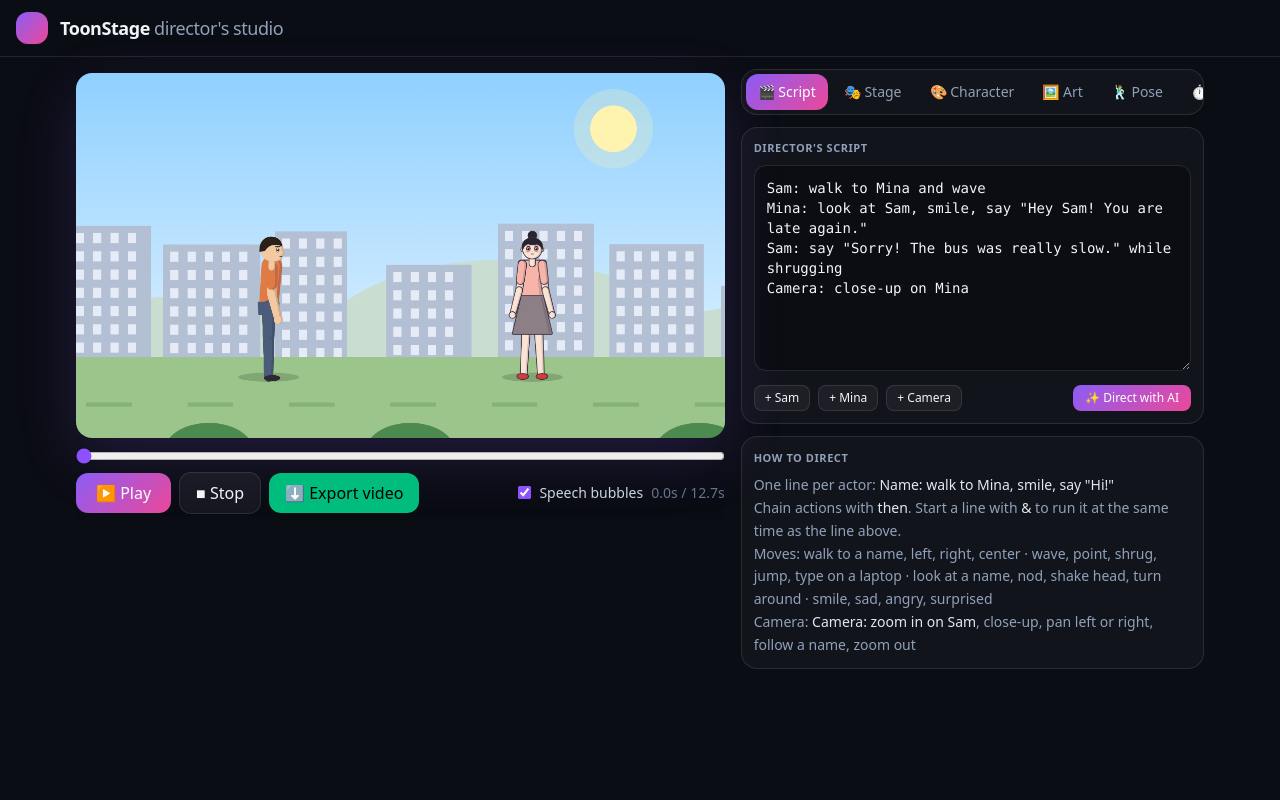
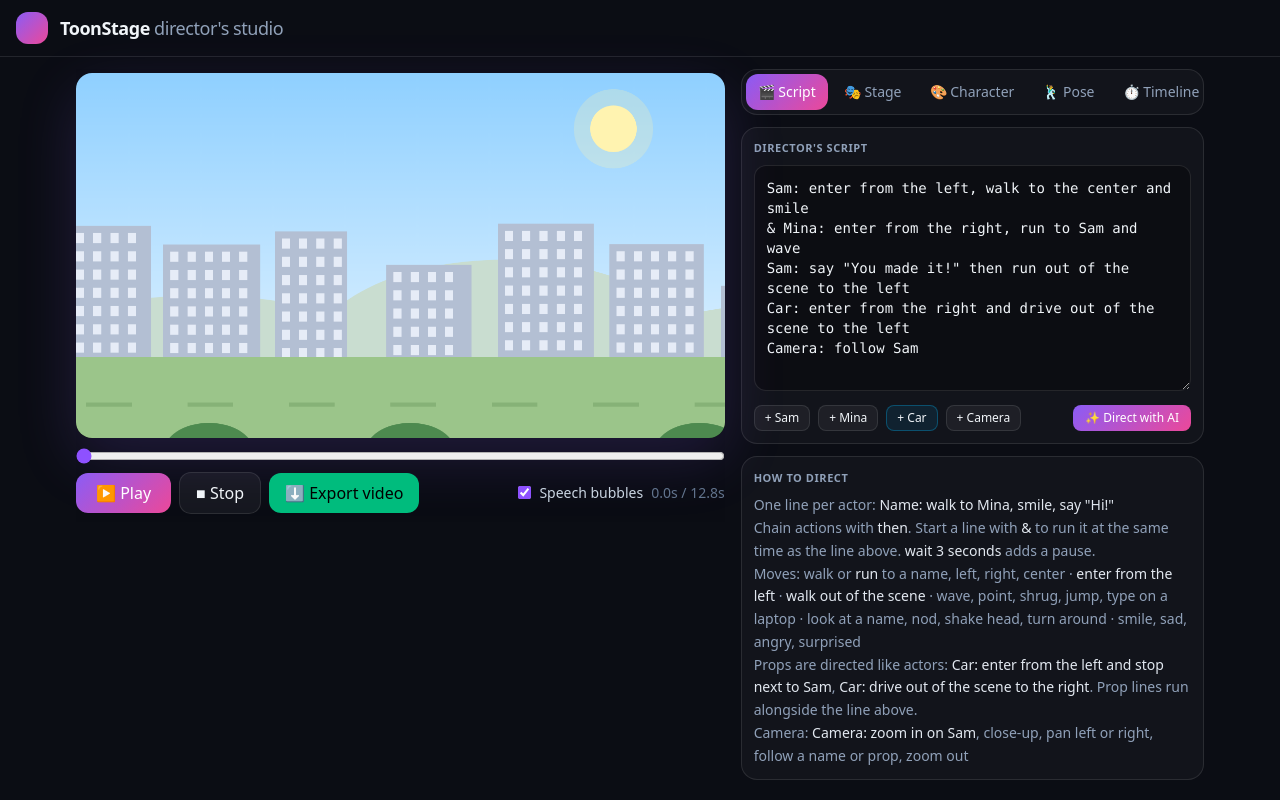
Before and after one commit to Nexbotcom/Cartoon, a Next.js app: page / in a window 1280 px wide. Built offline with nearby package versions, Linux system fonts and the light colour scheme.

Commit message:
Update page.tsx

```diff
--- a/app/page.tsx
+++ b/app/page.tsx
@@ -1,6 +1,5 @@
 "use client";
 import { useEffect, useMemo, useRef, useState } from "react";
-import ArtImporter from "@/components/ArtImporter";
 import Builder from "@/components/Builder";
 import PosePanel from "@/components/PosePanel";
 import Timeline from "@/components/Timeline";
@@ -8,22 +7,28 @@ import { H, THEME_LIST, W, renderFrame } from "@/lib/engine";
 import { listChars } from "@/lib/library";
 import { parseScript } from "@/lib/parser";
 import { PRESETS } from "@/lib/presets";
-import { CastMember, CharacterDef, Pose, PoseBlock, ThemeId } from "@/lib/types";
+import { PROP_LIST } from "@/lib/props";
+import { CastMember, CharacterDef, Pose, PoseBlock, PropKind, PropMember, ThemeId } from "@/lib/types";
 
-const SAMPLE = `Sam: walk to Mina and wave
-Mina: look at Sam, smile, say "Hey Sam! You are late again."
-Sam: say "Sorry! The bus was really slow." while shrugging
-Camera: close-up on Mina`;
+const SAMPLE = `Sam: enter from the left, walk to the center and smile
+& Mina: enter from the right, run to Sam and wave
+Sam: say "You made it!" then run out of the scene to the left
+Car: enter from the right and drive out of the scene to the left
+Camera: follow Sam`;
 
-type Tab = "script" | "stage" | "look" | "art" | "pose" | "timeline";
+type Tab = "script" | "stage" | "look" | "pose" | "timeline";
 const SLOTS = [380, 900, 640, 200, 1080];
 const panel = "rounded-2xl border border-white/10 bg-white/[0.03] p-3";
 const lbl = "mb-2 text-[11px] font-semibold uppercase tracking-wider text-slate-400";
 const grad = { background: "linear-gradient(135deg,#8b5cf6,#ec4899)" };
+const input = "rounded-lg border border-white/10 bg-black/30 px-2 py-1 text-sm";
 
 const INITIAL: CastMember[] = [
   { def: PRESETS[0], x: 380, depth: 0 },
   { def: PRESETS[1], x: 900, depth: 0 },
+];
+const INITIAL_PROPS: PropMember[] = [
+  { id: "prop-car", kind: "car", name: "Car", x: 640, depth: 0.5, scale: 1, color: "#d94f4f", flip: false },
 ];
 
 export default function Studio() {
@@ -31,6 +36,7 @@ export default function Studio() {
   const raf = useRef(0);
   const timeRef = useRef(0);
   const [cast, setCast] = useState<CastMember[]>(INITIAL);
+  const [props, setProps] = useState<PropMember[]>(INITIAL_PROPS);
   const [sel, setSel] = useState(0);
   const [script, setScript] = useState(SAMPLE);
   const [tab, setTab] = useState<Tab>("script");
@@ -54,10 +60,7 @@ export default function Studio() {
       i === sel ? { ...c, keys: [...(c.keys ?? []), { t0: draftT0, t1: draftT0 + draftDur, pose: draft }] } : c);
   }, [cast, tab, sel, draft, draftT0, draftDur]);
 
-  const scene = useMemo(() => parseScript(script, castLive), [script, castLive]);
-  const sceneRef = useRef(scene);
-  sceneRef.current = scene;
-
+  const scene = useMemo(() => parseScript(script, castLive, props), [script, castLive, props]);
   const ctx = () => cv.current!.getContext("2d")!;
   const stop = () => cancelAnimationFrame(raf.current);
 
@@ -70,13 +73,6 @@ export default function Studio() {
   }, [scene, bubbles, theme]);
   useEffect(() => { listChars().then(setLib); }, [tab]);
   useEffect(() => { setDraft({}); setDraftT0(null); }, [sel]);
-
-  // imported images finish loading after the first draw: repaint the current frame
-  useEffect(() => {
-    const h = () => { if (cv.current) renderFrame(ctx(), sceneRef.current, timeRef.current, { bubbles, theme }); };
-    window.addEventListener("toon-sprite", h);
-    return () => window.removeEventListener("toon-sprite", h);
-  }, [bubbles, theme]);
 
   const play = (onDone?: () => void) => {
     stop();
@@ -111,7 +107,7 @@ export default function Studio() {
     try {
       const r = await fetch("/api/direct", {
         method: "POST", headers: { "Content-Type": "application/json" },
-        body: JSON.stringify({ text: script, names: cast.map(c => c.def.name) }),
+        body: JSON.stringify({ text: script, names: [...cast.map(c => c.def.name), ...props.map(p => p.name)] }),
       });
       const j = await r.json();
       if (!r.ok) throw new Error(j.error || "AI request failed");
@@ -120,16 +116,31 @@ export default function Studio() {
     finally { setBusy(false); }
   };
 
+  const uniqueName = (base: string) => {
+    const used = [...cast.map(c => c.def.name), ...props.map(p => p.name)].map(s => s.toLowerCase());
+    let name = base, n = 2;
+    while (used.includes(name.toLowerCase())) name = `${base} ${n++}`;
+    return name;
+  };
+
   const patch = (i: number, p: Partial<CastMember>) => setCast(cs => cs.map((c, k) => (k === i ? { ...c, ...p } : c)));
   const remove = (i: number) => { setCast(cs => cs.filter((_, k) => k !== i)); setSel(0); };
   const addActor = (src: CharacterDef) => {
-    const used = cast.map(c => c.def.name.toLowerCase());
-    let name = src.name, n = 2;
-    while (used.includes(name.toLowerCase())) name = `${src.name} ${n++}`;
-    setCast([...cast, { def: { ...src, id: crypto.randomUUID(), name }, x: SLOTS[cast.length % SLOTS.length], depth: 0 }]);
+    setCast([...cast, { def: { ...src, id: crypto.randomUUID(), name: uniqueName(src.name) }, x: SLOTS[cast.length % SLOTS.length], depth: 0 }]);
     setSel(cast.length);
   };
   const addLine = (who: string) => setScript(s => `${s.trimEnd()}\n${who}: `);
+
+  const patchProp = (i: number, p: Partial<PropMember>) => setProps(ps => ps.map((q, k) => (k === i ? { ...q, ...p } : q)));
+  const removeProp = (i: number) => setProps(ps => ps.filter((_, k) => k !== i));
+  const addProp = (kind: PropKind) => {
+    const info = PROP_LIST.find(q => q.kind === kind);
+    if (!info) return;
+    setProps(ps => [...ps, {
+      id: crypto.randomUUID(), kind, name: uniqueName(info.label), x: SLOTS[ps.length % SLOTS.length],
+      depth: info.depth, scale: 1, color: info.color, flip: false,
+    }]);
+  };
 
   // ---- pose blocks ----
   const blocks: PoseBlock[] = cast[sel]?.keys ?? [];
@@ -200,19 +211,23 @@ export default function Studio() {
         <section className="min-w-0 space-y-3">
           <div className="flex gap-1 overflow-x-auto rounded-2xl border border-white/10 bg-white/[0.03] p-1">
             {tabBtn("script", "🎬 Script")}{tabBtn("stage", "🎭 Stage")}{tabBtn("look", "🎨 Character")}
-            {tabBtn("art", "🖼 Art")}{tabBtn("pose", "🕺 Pose")}{tabBtn("timeline", "⏱ Timeline")}
+            {tabBtn("pose", "🕺 Pose")}{tabBtn("timeline", "⏱ Timeline")}
           </div>
 
           {tab === "script" && (
             <div className="space-y-3">
               <div className={panel}>
                 <p className={lbl}>Director&apos;s script</p>
-                <textarea value={script} onChange={e => setScript(e.target.value)} rows={9} spellCheck={false}
+                <textarea value={script} onChange={e => setScript(e.target.value)} rows={10} spellCheck={false}
                   className="w-full rounded-xl border border-white/10 bg-black/30 p-3 font-mono text-sm outline-none focus:border-violet-400" />
                 <div className="mt-2 flex flex-wrap gap-2">
                   {cast.map((c, i) => (
                     <button key={i} onClick={() => addLine(c.def.name)}
                       className="rounded-lg border border-white/10 bg-white/5 px-2.5 py-1 text-xs hover:bg-white/10">+ {c.def.name}</button>
+                  ))}
+                  {props.map((p, i) => (
+                    <button key={p.id + i} onClick={() => addLine(p.name)}
+                      className="rounded-lg border border-sky-400/30 bg-sky-500/10 px-2.5 py-1 text-xs hover:bg-sky-500/20">+ {p.name}</button>
                   ))}
                   <button onClick={() => addLine("Camera")} className="rounded-lg border border-white/10 bg-white/5 px-2.5 py-1 text-xs hover:bg-white/10">+ Camera</button>
                   <button onClick={askAI} disabled={busy} style={grad}
@@ -225,9 +240,10 @@ export default function Studio() {
               <div className={`${panel} text-sm leading-relaxed text-slate-400`}>
                 <p className={lbl}>How to direct</p>
                 <p>One line per actor: <span className="text-slate-200">Name: walk to Mina, smile, say &quot;Hi!&quot;</span></p>
-                <p>Chain actions with <span className="text-slate-200">then</span>. Start a line with <span className="text-slate-200">&amp;</span> to run it at the same time as the line above.</p>
-                <p>Moves: walk to a name, left, right, center · wave, point, shrug, jump, type on a laptop · look at a name, nod, shake head, turn around · smile, sad, angry, surprised</p>
-                <p>Camera: <span className="text-slate-200">Camera: zoom in on Sam</span>, close-up, pan left or right, follow a name, zoom out</p>
+                <p>Chain actions with <span className="text-slate-200">then</span>. Start a line with <span className="text-slate-200">&amp;</span> to run it at the same time as the line above. <span className="text-slate-200">wait 3 seconds</span> adds a pause.</p>
+                <p>Moves: walk or <span className="text-slate-200">run</span> to a name, left, right, center · <span className="text-slate-200">enter from the left</span> · <span className="text-slate-200">walk out of the scene</span> · wave, point, shrug, jump, type on a laptop · look at a name, nod, shake head, turn around · smile, sad, angry, surprised</p>
+                <p>Props are directed like actors: <span className="text-slate-200">Car: enter from the left and stop next to Sam</span>, <span className="text-slate-200">Car: drive out of the scene to the right</span>. Prop lines run alongside the line above.</p>
+                <p>Camera: <span className="text-slate-200">Camera: zoom in on Sam</span>, close-up, pan left or right, follow a name or prop, zoom out</p>
               </div>
             </div>
           )}
@@ -245,6 +261,7 @@ export default function Studio() {
                   ))}
                 </div>
               </div>
+
               <div className={panel}>
                 <p className={lbl}>On stage ({cast.length})</p>
                 <div className="space-y-2">
@@ -252,7 +269,7 @@ export default function Studio() {
                     <div key={i} className={`rounded-xl border p-2 ${sel === i ? "border-violet-400 bg-violet-500/10" : "border-white/10 bg-white/5"}`}>
                       <div className="flex items-center gap-2">
                         <button onClick={() => setSel(i)} className="flex-1 text-left font-medium">{c.def.name}
-                          <span className="ml-2 text-xs font-normal text-slate-400">{c.def.sprite ? "imported art" : c.def.style}</span></button>
+                          <span className="ml-2 text-xs font-normal text-slate-400">{c.def.style}</span></button>
                         <button onClick={() => { setSel(i); setTab("look"); }} className="rounded-lg border border-white/10 px-2 py-1 text-xs hover:bg-white/10">Edit look</button>
                         <button onClick={() => remove(i)} className="px-2 text-red-400">✕</button>
                       </div>
@@ -266,40 +283,55 @@ export default function Studio() {
                   ))}
                   {cast.length === 0 && <p className="text-sm text-slate-500">Nobody on stage. Add an actor below.</p>}
                 </div>
-              </div>
-              <div className={panel}>
-                <p className={lbl}>Add an actor</p>
+                <p className={`${lbl} mt-3`}>Add an actor</p>
                 <div className="flex flex-wrap gap-2">
                   {PRESETS.map(p => (
                     <button key={p.id} onClick={() => addActor(p)} className="rounded-xl border border-white/10 bg-white/5 px-3 py-1.5 text-sm hover:bg-white/10">+ {p.name}</button>
                   ))}
+                  {lib.map(ch => (
+                    <button key={ch.id} onClick={() => addActor(ch)} className="rounded-xl border border-violet-400/30 bg-violet-500/10 px-3 py-1.5 text-sm hover:bg-violet-500/20">+ {ch.name}</button>
+                  ))}
                 </div>
-                {lib.length > 0 && (<>
-                  <p className={`${lbl} mt-3`}>From my library</p>
-                  <div className="flex flex-wrap gap-2">
-                    {lib.map(ch => (
-                      <button key={ch.id} onClick={() => addActor(ch)} className="rounded-xl border border-white/10 bg-white/5 px-3 py-1.5 text-sm hover:bg-white/10">+ {ch.name}</button>
-                    ))}
-                  </div>
-                </>)}
+              </div>
+
+              <div className={panel}>
+                <p className={lbl}>Props ({props.length})</p>
+                <div className="space-y-2">
+                  {props.map((p, i) => (
+                    <div key={p.id} className="rounded-xl border border-white/10 bg-white/5 p-2">
+                      <div className="flex items-center gap-2">
+                        <input value={p.name} onChange={e => patchProp(i, { name: e.target.value })} className={`min-w-0 flex-1 ${input}`} />
+                        <input type="color" value={p.color} onChange={e => patchProp(i, { color: e.target.value })} className="h-8 w-8 cursor-pointer rounded-lg border-0 bg-transparent" />
+                        <label className="flex items-center gap-1 text-xs text-slate-400">
+                          <input type="checkbox" checked={p.flip} onChange={e => patchProp(i, { flip: e.target.checked })} className="accent-violet-500" />flip
+                        </label>
+                        <button onClick={() => removeProp(i)} className="px-2 text-red-400">✕</button>
+                      </div>
+                      <label className="mt-2 block text-xs text-slate-400">Position
+                        <input type="range" min={-200} max={W + 200} value={p.x} onChange={e => patchProp(i, { x: +e.target.value })} className="w-full accent-violet-500" />
+                      </label>
+                      <label className="block text-xs text-slate-400">Depth (front to back)
+                        <input type="range" min={0} max={1} step={0.05} value={p.depth} onChange={e => patchProp(i, { depth: +e.target.value })} className="w-full accent-violet-500" />
+                      </label>
+                      <label className="block text-xs text-slate-400">Size
+                        <input type="range" min={0.5} max={2} step={0.05} value={p.scale} onChange={e => patchProp(i, { scale: +e.target.value })} className="w-full accent-violet-500" />
+                      </label>
+                    </div>
+                  ))}
+                  {props.length === 0 && <p className="text-sm text-slate-500">No props yet.</p>}
+                </div>
+                <p className={`${lbl} mt-3`}>Add a prop</p>
+                <div className="flex flex-wrap gap-2">
+                  {PROP_LIST.map(k => (
+                    <button key={k.kind} onClick={() => addProp(k.kind)} className="rounded-xl border border-white/10 bg-white/5 px-3 py-1.5 text-sm hover:bg-white/10">+ {k.label}</button>
+                  ))}
+                </div>
               </div>
             </div>
           )}
 
           {tab === "look" && (cast[sel]
             ? (<>{actorChips}<Builder def={cast[sel].def} setDef={d => patch(sel, { def: d })} /></>)
-            : needActor)}
-
-          {tab === "art" && (cast[sel]
-            ? (<>
-                {actorChips}
-                <ArtImporter
-                  name={cast[sel].def.name}
-                  hasArt={!!cast[sel].def.sprite}
-                  onApply={pack => patch(sel, { def: { ...cast[sel].def, sprite: pack } })}
-                  onRemove={() => { const d = { ...cast[sel].def }; delete d.sprite; patch(sel, { def: d }); }}
-                />
-              </>)
             : needActor)}
 
           {tab === "pose" && (cast[sel]
@@ -321,7 +353,7 @@ export default function Studio() {
               </div>
               <Timeline scene={scene} time={time} onSeek={scrub} pps={pps} />
               <p className="mt-2 text-xs text-slate-500">
-                Drag on the timeline to scrub. Blue = walking, pink = talking, amber = gestures and expressions, violet = manual poses, sky = camera.
+                Drag on the timeline to scrub. Blue = walking and running, pink = talking, amber = gestures and expressions, violet = manual poses, sky = camera.
               </p>
             </div>
           )}
```
